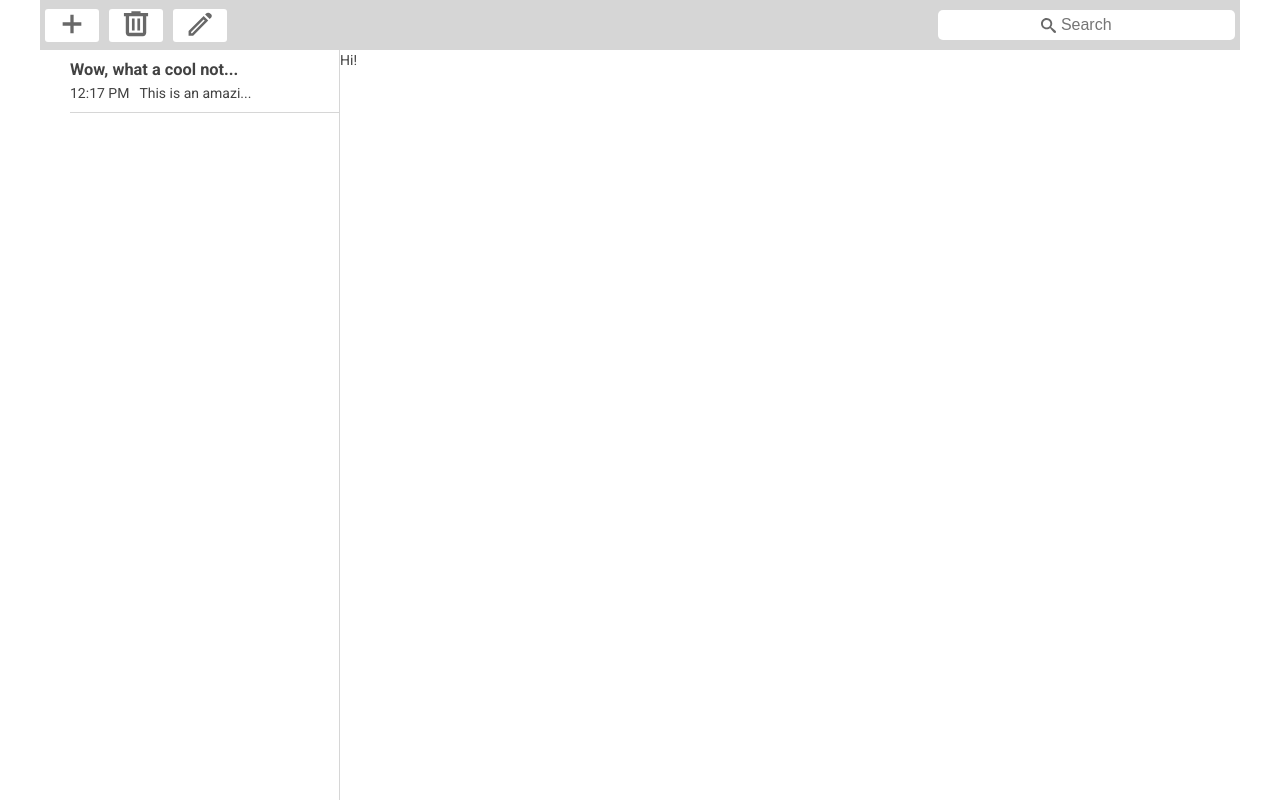
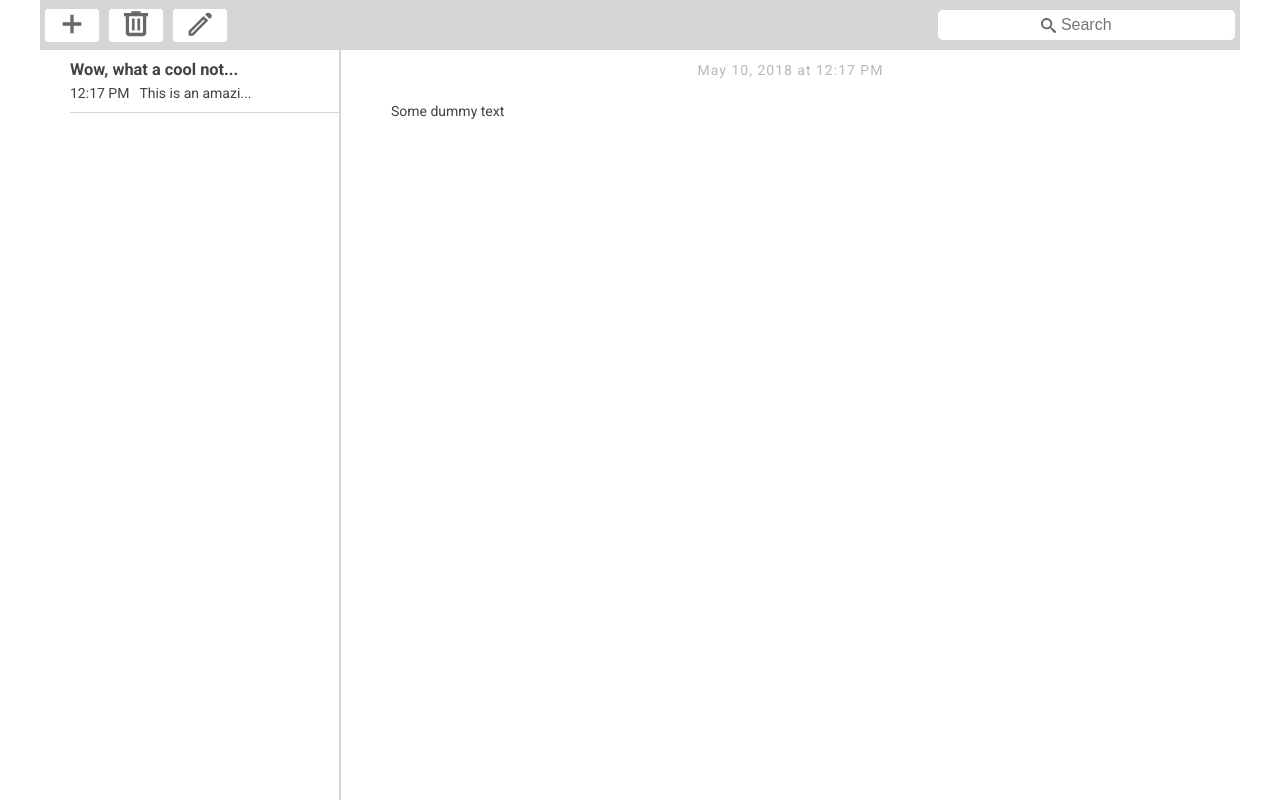
Before and after one commit to ddlogical/app-notes, a React (Create React App) app: page /notes/1 in a window 1280 px wide. Built offline with nearby package versions, Linux system fonts and the light colour scheme.

Commit message:
Create workspace

```diff
--- a/src/components/Sidebar/Sidebar.module.scss
+++ b/src/components/Sidebar/Sidebar.module.scss
@@ -7,7 +7,7 @@
 
   &Content {
     border-right: $border-gray;
-    min-height: calc(100vh - 5rem);;
+    min-height: calc(100vh - 5rem);
   }
 
   &::-webkit-scrollbar {
--- a/src/components/Workspace/Workspace.jsx
+++ b/src/components/Workspace/Workspace.jsx
@@ -0,0 +1,33 @@
+import styles from './Workspace.module.scss';
+import PropTypes from 'prop-types';
+
+function Workspace({type}) {
+  let visibleElem;
+  switch (type) {
+    case 'empty':
+      visibleElem = null;
+      break;
+    case 'edit':
+      visibleElem = <textarea className={styles.workSpaceTextEdit}></textarea>
+      break;
+    default:
+      visibleElem =<div className={styles.workSpaceText}>Some dummy text</div>
+  }
+
+  return <main className={styles.workSpace}>
+    <div className={styles.workSpaceDate}>
+      May 10, 2018 at 12:17 PM
+    </div>
+    {visibleElem}
+  </main>
+}
+
+export default Workspace;
+
+Workspace.propTypes = {
+  type: PropTypes.string,
+};
+
+Workspace.defaultProps = {
+  type: 'show-note',
+};
--- /dev/null
+++ b/src/components/Workspace/Workspace.module.scss
@@ -0,0 +1,18 @@
+@import '../../variables.scss';
+
+.workSpace {
+  flex: 0 2 75%;
+  border-left: $border-gray;
+  min-height: calc(100vh - 5rem);
+
+  &Date {
+    text-align: center;
+    letter-spacing: 1px;
+    color: $color-primary-dark;
+    padding: 1rem 0;
+  }
+
+  &Text {
+    padding: 1rem 5rem 0;
+  }
+}
--- a/src/index.js
+++ b/src/index.js
@@ -3,6 +3,7 @@ import ReactDOM from 'react-dom/client';
 import { createBrowserRouter, RouterProvider, Navigate } from "react-router-dom";
 import './index.scss';
 import App from './App';
+import Workspace from './components/Workspace/Workspace';
 import reportWebVitals from './reportWebVitals';
 
 const router = createBrowserRouter([
@@ -16,11 +17,11 @@ const router = createBrowserRouter([
       },
       {
         path: "notes",
-        element: <div>Hi empty!</div>,
+        element: <Workspace type="empty" />,
       },
       {
         path: "notes/:noteId",
-        element: <div>Hi!</div>,
+        element: <Workspace />,
       },
     ],
   },
--- a/src/variables.scss
+++ b/src/variables.scss
@@ -4,6 +4,7 @@ $font-primary: 'Roboto', sans-serif;
 //Color
 $color-primary: #d6d6d6;
 $color-primary-light: #e0e0de;
+$color-primary-dark: #b8b8b6;
 $color-white: #fff;
 $color-black: #424242;
 
```
Also changed, not shown: src/components/Workspace/Workspace.modules.scss (deleted).
